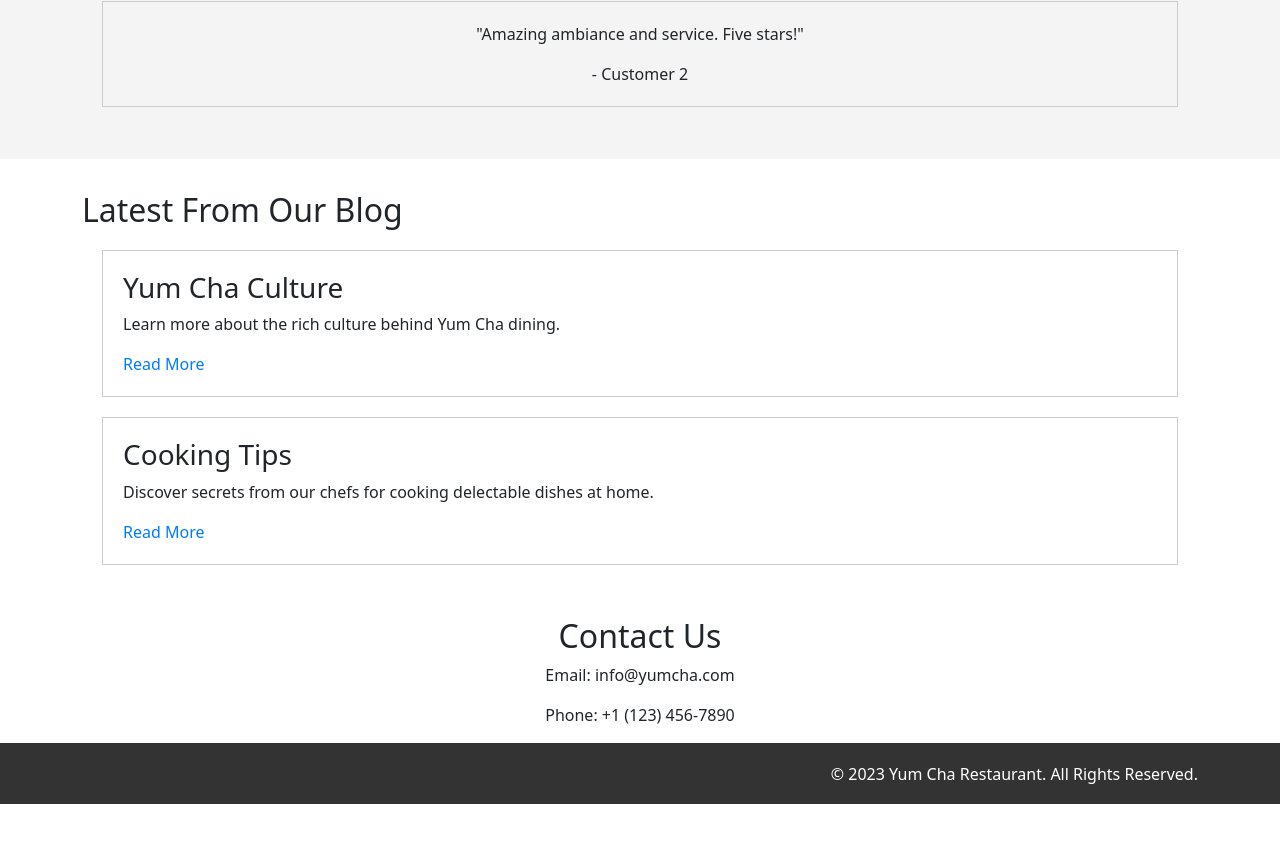
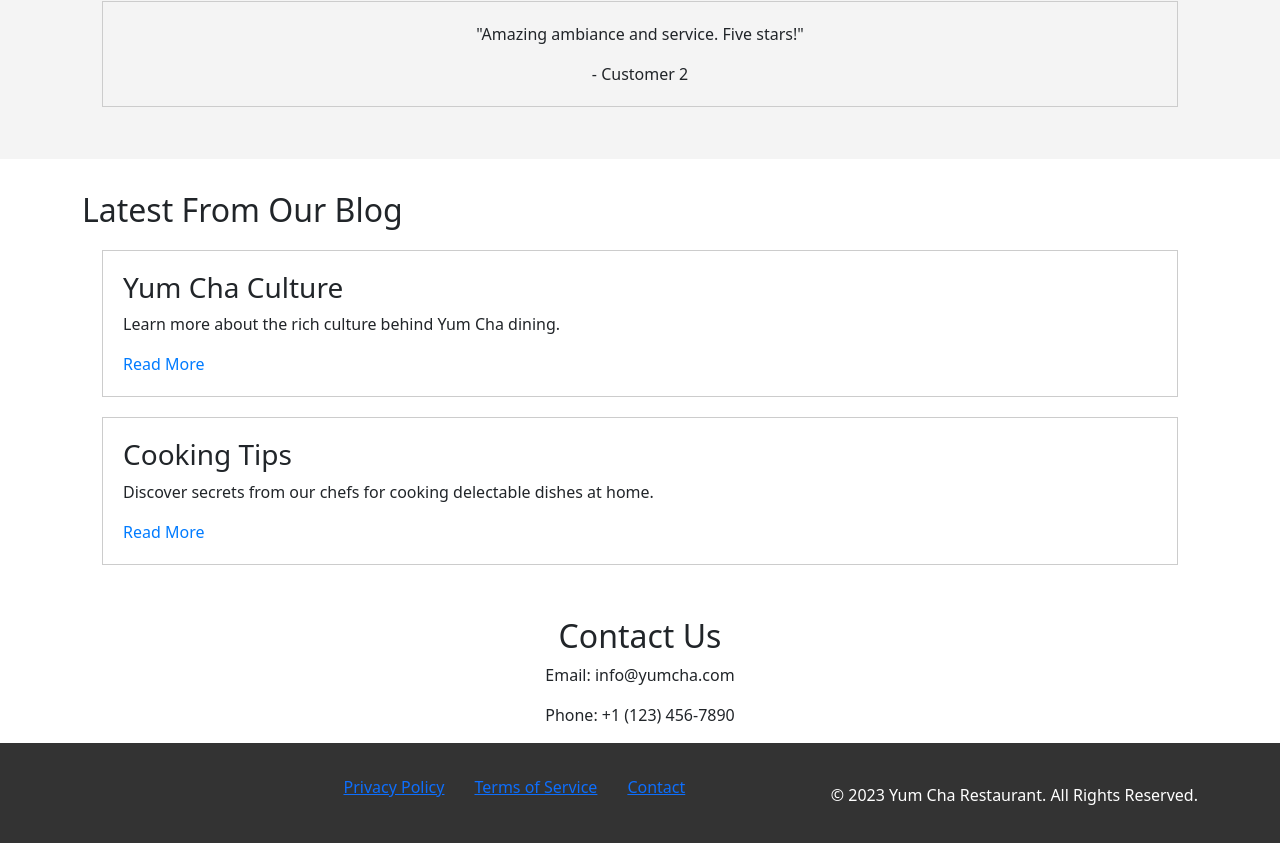
Before and after one commit to bennychen2004181026/GoldenStar, a website: page src/index.html in a window 1280 px wide. Shown: the part 1526-2369 px from the top of the page. Before the commit the page ends 2330 px from the top, so only its background shows below. Drawn offline with nearby package versions, Linux system fonts and the light colour scheme.

Commit message:
Enhance Footer section on Home Page

```diff
--- a/src/index.html
+++ b/src/index.html
@@ -156,9 +156,17 @@
       <a href="#"><i class="bi bi-instagram"></i></a>
       <a href="#"><i class="bi bi-twitter"></i></a>
     </div>
+    <div class="secondary-nav">
+      <ul>
+        <li><a href="#">Privacy Policy</a></li>
+        <li><a href="#">Terms of Service</a></li>
+        <li><a href="#">Contact</a></li>
+      </ul>
+    </div>
     <p>&copy; 2023 Yum Cha Restaurant. All Rights Reserved.</p>
   </div>
 </footer>
+
     <script async src="./js/main.js"></script>
   </body>
 </html>
--- /dev/null
+++ b/src/scss/components/_footer.scss
@@ -0,0 +1,24 @@
+#footer {
+    background-color: #333;
+    color: white;
+    padding: 2em 0;
+
+    .social-icons i {
+      margin: 10px;
+      color: #fff;
+      cursor: pointer;
+    }
+
+    .secondary-nav {
+      ul {
+        list-style: none;
+        display: flex;
+        flex-direction: row;
+        justify-content: center;
+
+        li {
+          margin: 0 15px;
+        }
+      }
+    }
+  }
--- a/src/scss/main.scss
+++ b/src/scss/main.scss
@@ -9,3 +9,4 @@
 @import '../scss/components/introduction';
 @import '../scss/components/testimonials';
 @import '../scss/components/latest-blogs';
+@import '../scss/components/footer';
```
Also changed, not shown: src/scss/components/_footer.css (added), src/scss/main.css. Lines whose indentation alone changed are shown as unchanged.
